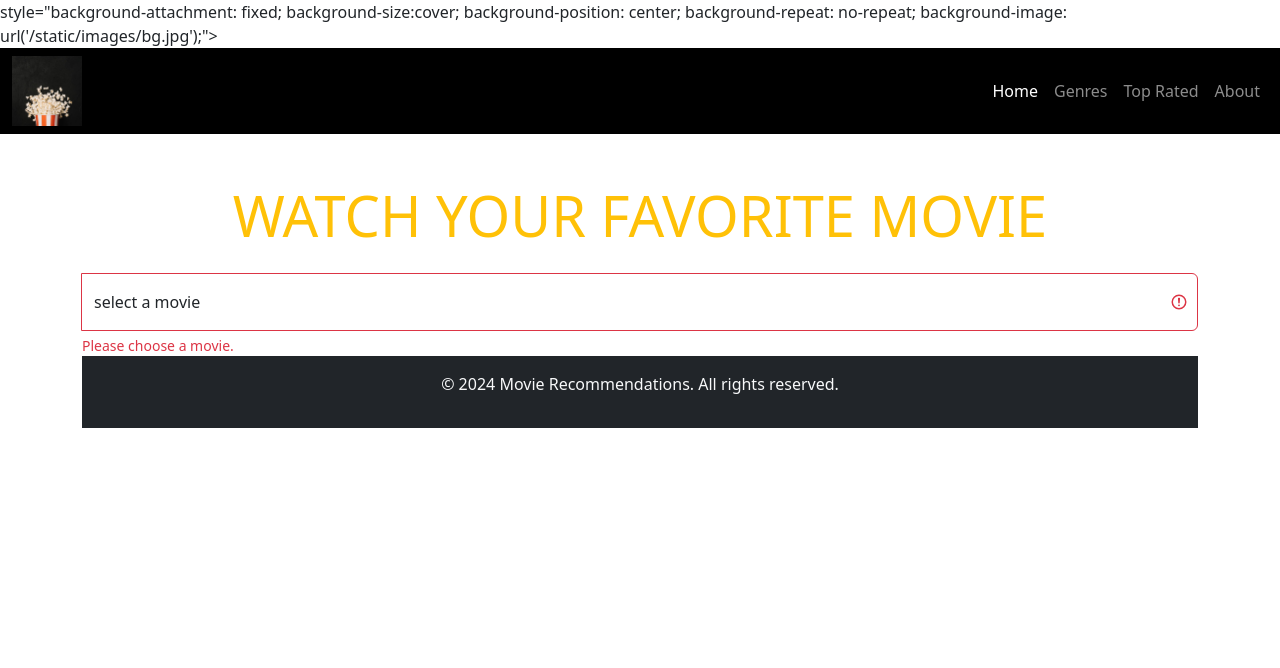
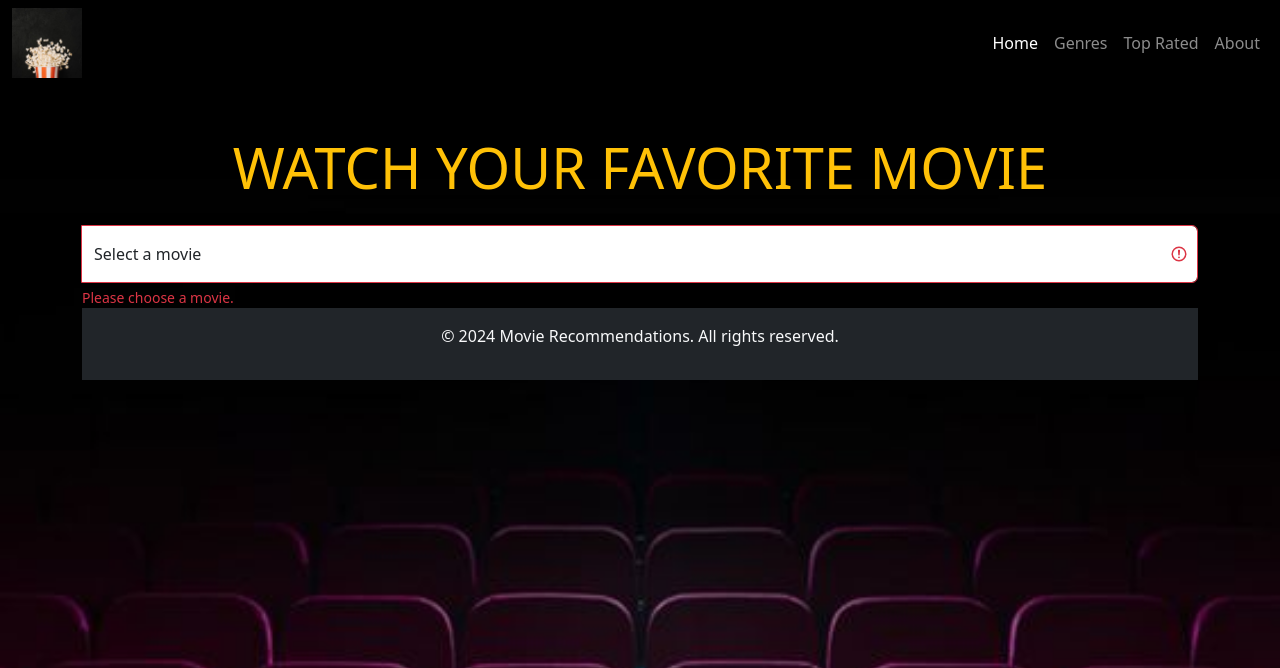
Before and after one commit to aabdeab/recommendation_system, a Django app: page /recommendation/ in a window 1280 px wide. Shown: the top 668 px of the page. Run offline with Django 5.2, Linux system fonts and the light colour scheme; data that the repository does not hold is empty.

Commit message:
modifiy front and views.py

```diff
--- a/recommender/movierecommender/static/script.js
+++ b/recommender/movierecommender/static/script.js
@@ -1,10 +1,10 @@
 $(document).ready(function() {
     var csrftoken = Cookies.get('csrftoken');
-    var movieContainer = $('.row.justify-content-center'); // Reference to the movie container
+    var movieContainer = $('.row.justify-content-center'); // Référence au conteneur des films
 
-    // Fonction définie en dehors des gestionnaires d'événements
+    // Fonction pour mettre à jour les cartes de films
     function updateMovieCards(movies) {
-        movieContainer.empty(); // Vider le container avant d'ajouter les nouveaux films
+        movieContainer.empty(); // Vider le conteneur avant d'ajouter les nouveaux films
         movies.forEach(movie => {
             movieContainer.append(`
                 <div id="${movie.id}" class="col-md-4 d-flex justify-content-center mb-1">
@@ -22,50 +22,26 @@ $(document).ready(function() {
             `);
         });
 
-        // Attach click event to dynamically added buttons
+        // Attacher un événement au bouton "Watch"
         $(".btn.btn-outline-success.btn-sm").off().on('click', function() {
             $(this).attr('disabled', 'true').text("Watched");
         });
     }
 
-    // GET request to load the initial context (movies)
+    // GET request pour récupérer les films filtrés
+    $('#floatingInputGroup2').on('input', function() {
+        let searchTerm = $(this).val().trim(); // Obtenir la valeur du champ
         $.ajax({
-        url: "",  // Assurez-vous que l'URL est correcte ici
+            url: "{% url 'movie_recommendation_view' %}",  // URL de ta vue
             type: "GET",
+            data: { search: searchTerm },  // Envoyer le terme de recherche
             dataType: "json",
             success: function(context) {
-            updateMovieCards((context.movie_list).slice(0,30));
-
-            // Input change event handler
-            $('#floatingInputGroup2').on('change', function() {
-                let searchTerm = $('#floatingInputGroup2').val().trim();
-                let filteredMovies1 = (context.movie_list).filter(movie => movie.original_title.includes(searchTerm));
-                let filteredMovies = filteredMovies1.slice(0, 100);
-                console.log(filteredMovies);
-                updateMovieCards(filteredMovies);
-            });
-            $('.class="btn btn-outline-success btn-sm').on('click',function(e){
-                const id = $(e.target).attr('data-id');
-                $.ajax({
-                    url :"",
-                    data : id,
-                    dataType:'json',
-                    success : function(data){
-                        console.log(data);
-                    }
-                })
-
-
-
-
-            })
-
-
-
+                updateMovieCards(context.movie_list); // Mettre à jour les films
             },
             error: function(xhr, status, error) {
                 console.error(error);
             }
         });
-
     });
+});
--- a/recommender/movierecommender/templates/index.html
+++ b/recommender/movierecommender/templates/index.html
@@ -15,11 +15,20 @@
 </head>
 
 <body>
-    style="background-attachment: fixed; background-size:cover; background-position: center;   background-repeat: no-repeat;   background-image: url('{% static 'images/bg.jpg' %}');">
+    <style>
+        body {
+            background-attachment: fixed;
+            background-size: cover;
+            background-position: center;
+            background-repeat: no-repeat;
+            background-image: url("{% static 'images/bg.jpg' %}");
+        }
+    </style>
+
     <!-- Navbar -->
     <nav class="navbar navbar-expand-lg navbar-dark" style="background-color:#000000;">
         <div class="container-fluid">
-            <img style="max-width:70px;max-height: auto;" src='{% static 'images/popcorn.jpg' %}' alt="image"></img>
+            <img style="max-width:70px; height: auto;" src="{% static 'images/popcorn.jpg' %}" alt="image">
             <button class="navbar-toggler" type="button" data-bs-toggle="collapse" data-bs-target="#navbarNav"
                 aria-controls="navbarNav" aria-expanded="false" aria-label="Toggle navigation">
                 <span class="navbar-toggler-icon"></span>
@@ -50,9 +59,8 @@
         <div class="input-group has-validation">
             {% csrf_token %}
             <div class="form-floating is-invalid">
-                <input type="text" class="form-control is-invalid" id="floatingInputGroup2" placeholder="Username"
-                    required>
-                <label for="floatingInputGroup2">select a movie</label>
+                <input type="search" class="form-control is-invalid" id="floatingInputGroup2" placeholder="Search for a movie" required>
+                <label for="floatingInputGroup2">Select a movie</label>
             </div>
             <div class="invalid-feedback">
                 Please choose a movie.
@@ -63,18 +71,20 @@
         <div class="container">
             <div class="row justify-content-center ">
                 {% for movie in movie_list %}
-                <div   id="{{movie.id}}" class="col-md-4 d-flex justify-content-center mb-1 ">
+                <div id="{{movie.id}}" class="col-md-4 d-flex justify-content-center mb-1 ">
                     <div class="card" style="width: 33vw; min-height: 400px;">
                         <img src="https://image.tmdb.org/t/p/w500{{ movie.poster_path }}" alt="{{ movie.title }}"
                             class="card-img-top">
                         <div class="card-body">
                             <h5 class="card-title">{{ movie.original_title }}</h5>
-                            <p class="card-text" style="max-height: 300px; overflow-y:scroll;font-size: 1rem;">{{ movie.overview }}</p>
+                            <p class="card-text" style="max-height: 300px; overflow-y:scroll;font-size: 1rem;">{{
+                                movie.overview }}</p>
                             <p class="read_more"
                                 style="font-weight: bold;font-size:1rem;color:blue;font-style: italic; cursor:pointer">
                                 read more</p>
                             <p class="text-muted">Rating: {{ movie.vote_average }}/10</p>
-                            <button type="button" class="btn btn-outline-success btn-sm"  data-id="{{movie.id}}">Watch</button>
+                            <button type="button" class="btn btn-outline-success btn-sm"
+                                data-id="{{movie.id}}">Watch</button>
                         </div>
                     </div>
                 </div>
--- a/recommender/movierecommender/views.py
+++ b/recommender/movierecommender/views.py
@@ -1,18 +1,18 @@
 
 from django.shortcuts import render
 from django.http import HttpResponse, JsonResponse
+from sklearn.feature_extraction.text import TfidfVectorizer
+from sklearn.metrics.pairwise import cosine_similarity
 
 
 from .models import Movie
 
 def index(request) :
     return HttpResponse("Hello world , success !!!")
-
-
 def movie_recommendation_view(request):
     if request.method == 'GET' :
         if request.headers.get('x-requested-with') == 'XMLHttpRequest':
-            context =generate_movies()
+            context =generate_movies(request)
             return JsonResponse(context)
 
         context =generate_movies_context()
@@ -43,10 +43,36 @@ def generate_movies_context():
         context['movie_list'] = movies
     return context
 
-def generate_movies():
-    context ={}
-    movies =list(((Movie.objects.all()).order_by('-vote_count')).values())
-    context['movie_list']=movies
+from sklearn.feature_extraction.text import TfidfVectorizer
+from sklearn.metrics.pairwise import cosine_similarity
+
+def generate_movies(request):
+    context = {}
+    search_term = request.GET.get('search', '').strip().lower()
+
+    # Récupérer tous les titres et les résumés des films
+    all_movies = Movie.objects.all()
+    movie_titles = [movie.original_title for movie in all_movies]  # Utilisation de original_title ici
+    movie_overviews = [movie.overview for movie in all_movies]
+
+    if search_term:
+        # Ajouter le terme de recherche à la liste des titres et résumés
+        search_query = [search_term] + movie_overviews
+
+        # Appliquer le TF-IDF
+        vectorizer = TfidfVectorizer(stop_words='english')
+        tfidf_matrix = vectorizer.fit_transform(search_query)
+
+        # Calculer la similarité cosinus entre le terme de recherche et les résumés des films
+        cosine_sim = cosine_similarity(tfidf_matrix[0:1], tfidf_matrix[1:])
+
+        # Trier les films par similarité
+        movie_indices = cosine_sim[0].argsort()[-10:][::-1]  # Top 10 résultats
+        movies = [all_movies[i] for i in movie_indices]
+    else:
+        movies = all_movies.order_by('-vote_count')
+
+    context['movie_list'] = list(movies.values())
     return context
 
 def recommended_movies():
```
Also changed, not shown: recommender/movierecommender/migrations/0001_initial.py. Lines whose indentation alone changed are shown as unchanged.
